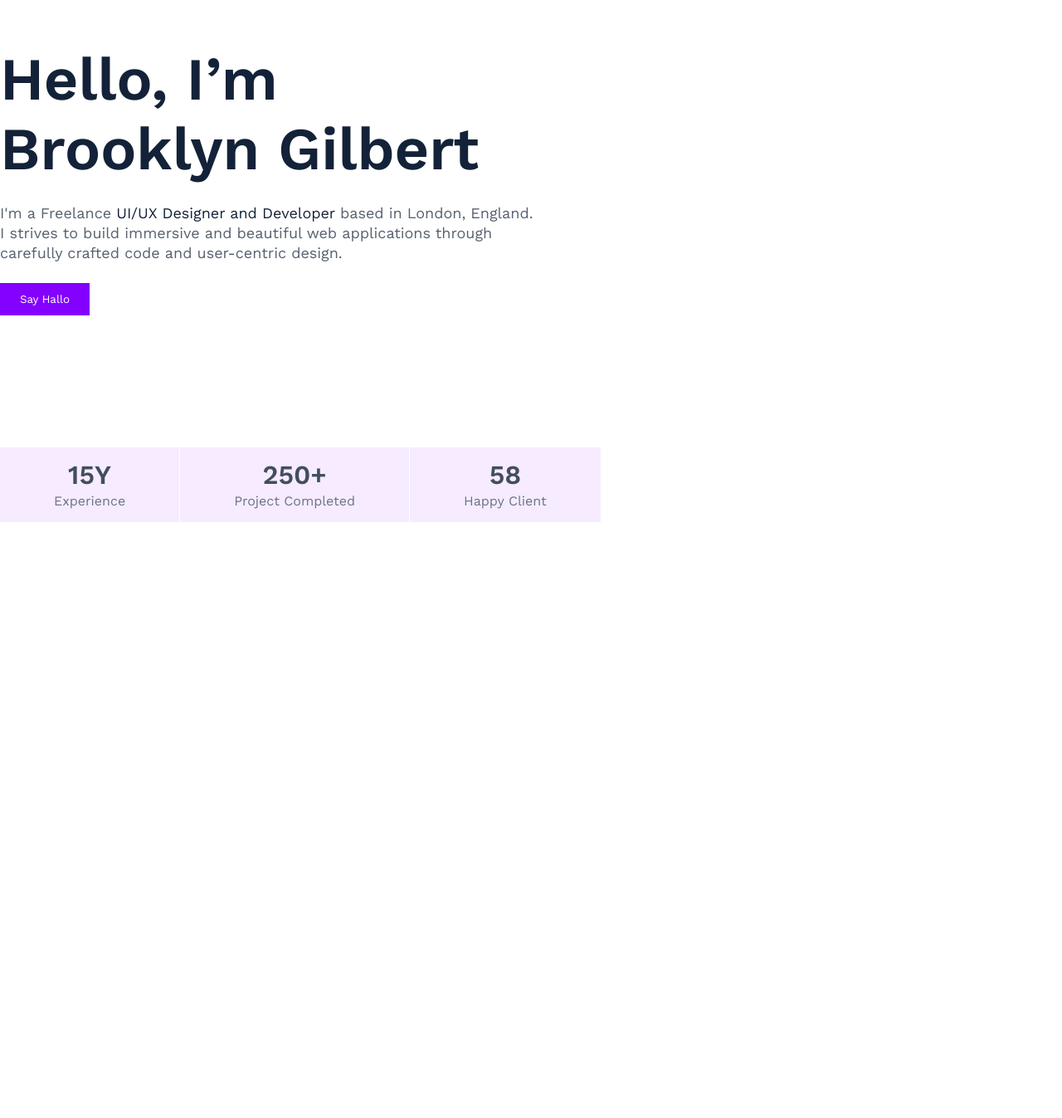
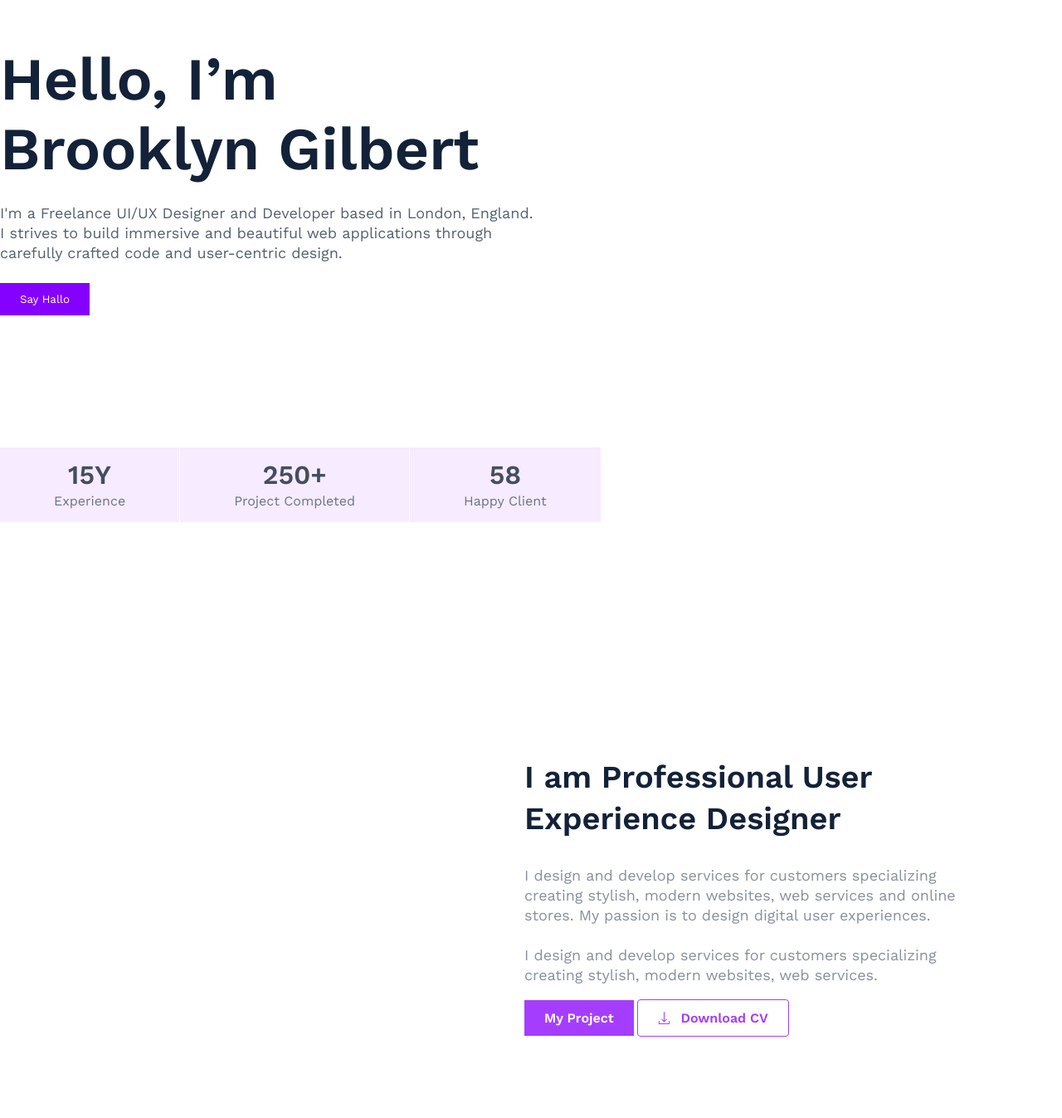
Before and after one commit to YegorPedan/portfolio, a Flask app: page / in a window 1280 px wide. Shown: the part 201-1548 px from the top of the page at 83% size. Before the commit the page ends 830 px from the top, so only its background shows below. Run offline with Flask 2, Linux system fonts and the light colour scheme; some libraries are stand-ins or nearby versions.

Commit message:
Create: about page with css

```diff
--- a/app/routes.py
+++ b/app/routes.py
@@ -9,8 +9,3 @@
 @app.route("/home")
 def index():
     return render_template("index.html")
-
-
-@app.route("/about")
-def about():
-    return render_template("about.html")
--- a/app/static/css/main.css
+++ b/app/static/css/main.css
@@ -15,6 +15,7 @@
 
 
 /* header block */
+
 .header-inner {
     display: flex;
     justify-content: space-between;
@@ -71,6 +72,7 @@
 
 .main {
     margin-top: 12.4rem;
+    height: 100vh;
 }
 
 .main-information {
@@ -90,7 +92,7 @@
     line-height: 8.4rem;
 }
 
-.about {
+.about_me-text {
    font-weight: 400;
    font-size: 1.8rem;
    line-height: 2.4rem;
@@ -141,3 +143,72 @@
 .main-photo {
     border-radius: 25px;
 }
+
+/* /main */
+
+
+/* about */
+
+.resume {
+    padding: 112px;
+}
+
+.resume-inner {
+    display: flex;
+    justify-content: space-between;
+}
+
+.resume-photo{
+    display: block;
+    border-radius: 21px;
+}
+
+.resume-title {
+    color: #132238;
+    font-weight: 600;
+    font-size: 3.8rem;
+    line-height: 5rem;
+}
+
+.resume-text {
+    max-width: 53.6rem;
+    color: #87909D;
+    font-weight: 400;
+    font-size: 1.8rem;
+    line-height: 2.4rem;
+
+    margin-top: 3.2rem;
+}
+
+.buttons > a.btn {
+    background-color: #a53dff;
+    color: white;
+    font-size: 1.6rem;
+    font-weight: 600;
+
+    transition: color .2s linear;
+}
+
+.buttons {
+    margin-top: 3.2rem;
+}
+
+.buttons > a.btn:hover {
+    color: gold;
+}
+
+.download-image {
+    filter: invert(44%) sepia(83%) saturate(5455%) hue-rotate(256deg) brightness(98%) contrast(107%);
+    max-width: 15px;
+    margin-right:  12px;
+}
+
+.download {
+    padding: 12px 24px;
+    background: transparent;
+    border: 1px solid #A53DFF;
+    color: #A53DFF;
+    font-weight: 600;
+    font-size: 1.6rem;
+    border-radius: 4px;
+}
--- /dev/null
+++ b/app/templates/_about.html
@@ -0,0 +1,26 @@
+<section>
+    <div class="about">
+        <div class="container">
+
+            <div class="resume">
+                <div class="resume-inner">
+
+                    <img src="https://via.placeholder.com/424x468" alt="" class="resume-photo">
+
+                    <div class="resume-content">
+                        <div class="resume-title">I am Professional User<br> Experience Designer</div>
+                        <div class="resume-text">
+                            I design and develop services for customers specializing creating stylish, modern websites, web services and online stores. My passion is to design digital user experiences.<br /><br />
+                            I design and develop services for customers specializing creating stylish, modern websites, web services.
+                        </div>
+                        <div class="buttons">
+                            <a href="#" class="btn">My Project</a>
+                            <a href="#" class="download"><img src="../static/img/svg/download-svgrepo-com.svg" class="download-image" alt="">Download CV</a>
+                        </div>
+                    </div>
+                </div>
+            </div>
+
+        </div>
+    </div>
+</section>
--- a/app/templates/index.html
+++ b/app/templates/index.html
@@ -9,7 +9,7 @@
                 <div class="main-information">
 
                     <h1 class="title">Hello, I’m <br>Brooklyn Gilbert</h1>
-                    <h2 class="about mt-24">I'm a Freelance <span>UI/UX Designer and Developer</span>  based in London, England. I strives to build immersive and beautiful web applications through carefully crafted code and user-centric design.</h2>
+                    <h2 class="about_me-text mt-24">I'm a Freelance <span>UI/UX Designer and Developer</span>  based in London, England. I strives to build immersive and beautiful web applications through carefully crafted code and user-centric design.</h2>
                     <button class="btn mt-24 btn-active">Say Hallo</button>
 
                     <div class="main-experience">
@@ -36,4 +36,6 @@
             </div>
         </div>
     </main>
+
+    {% include "_about.html" %}
 {% endblock %}
```
Also changed, not shown: app/static/img/svg/download-svgrepo-com.svg (added).
